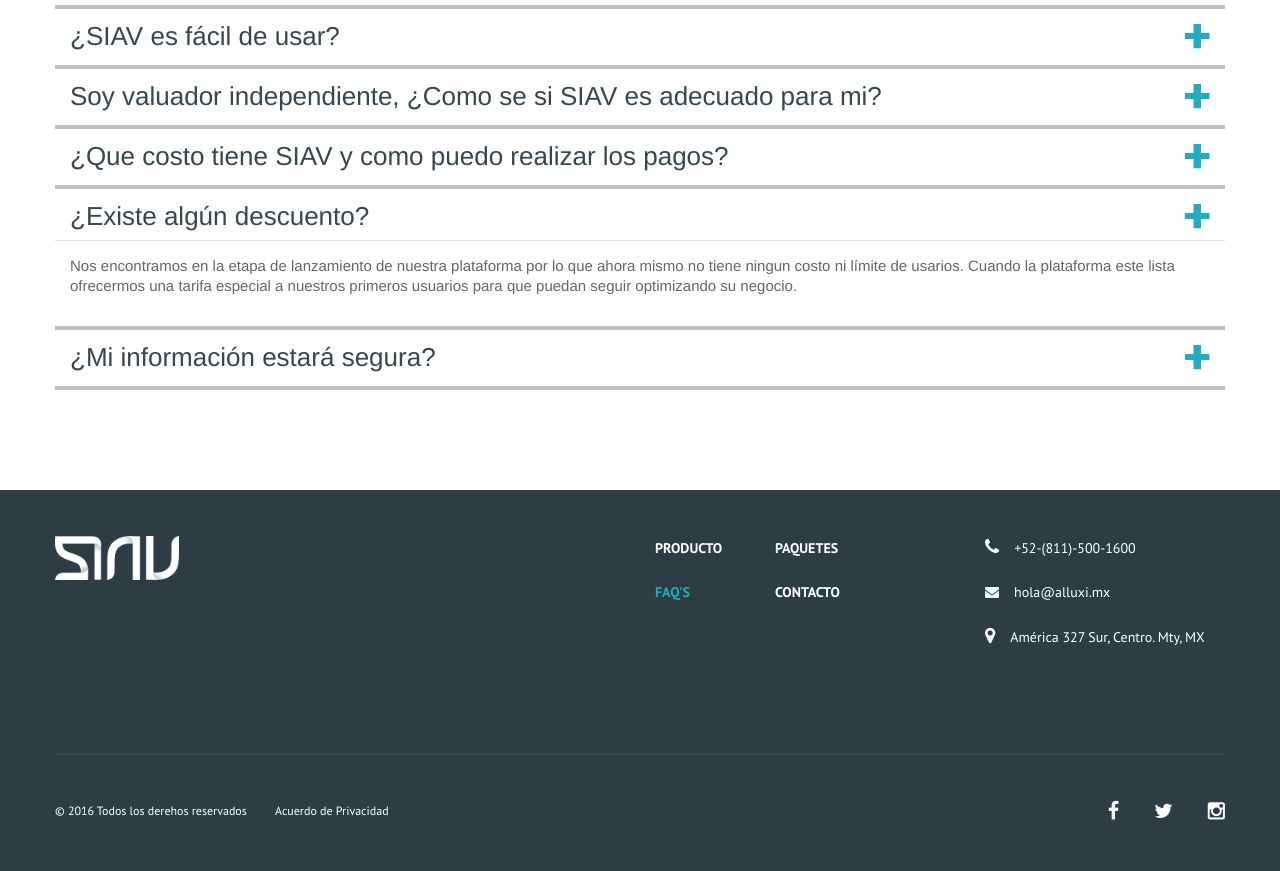
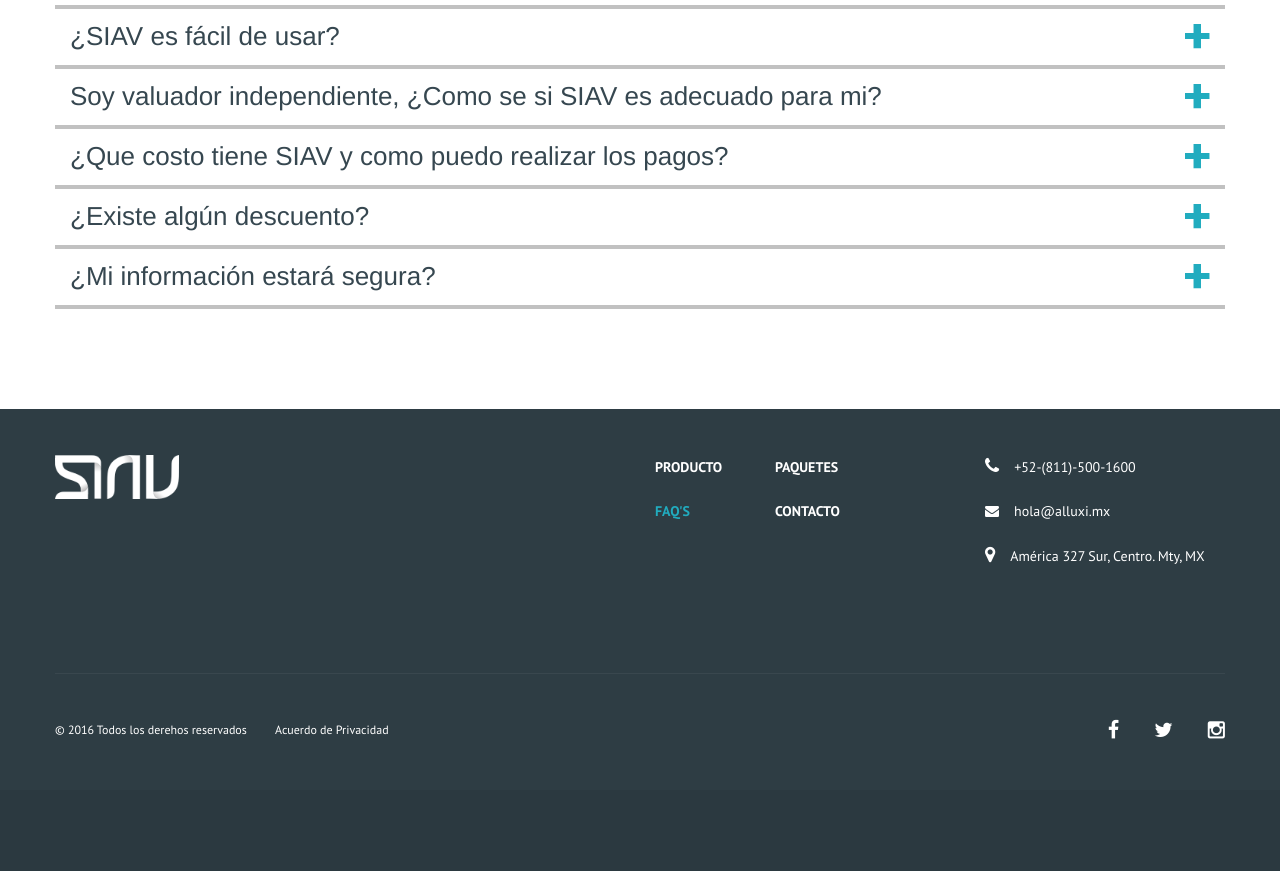
Before and after one commit to gusreyes01/SIAV_site, a Django app: template templates/faq.html in a window 1280 px wide. Shown: the part 967-1838 px from the top of the page. After the commit the page ends 1706 px from the top, so only its background shows below. Run offline with Django 3.2, Linux system fonts and the light colour scheme; the template is opened without the code that fills it, so the values that code supplies are empty; some libraries are stand-ins or nearby versions.

Commit message:
remove typo

```diff
--- a/templates/faq.html
+++ b/templates/faq.html
@@ -102,7 +102,7 @@
                             </a>
                         </h4>
                     </div>
-                    <div id="collapseZero" class="panel-collapse collapse in" role="tabpanel"
+                    <div id="collapseZero" class="panel-collapse collapse" role="tabpanel"
                          aria-labelledby="headingZero">
                         <div class="panel-body">
                             Nos encontramos en la etapa de lanzamiento de nuestra plataforma por lo que ahora mismo no
```
